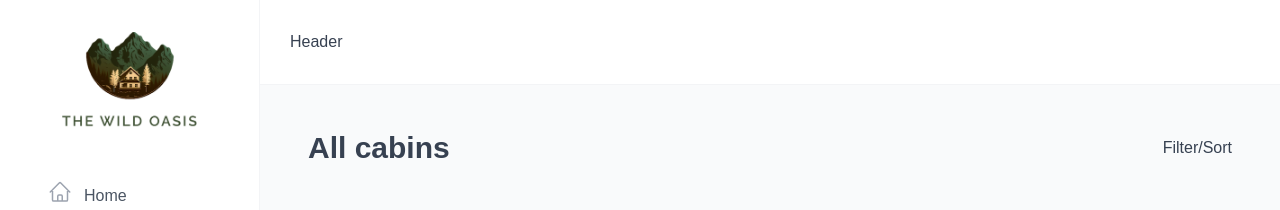
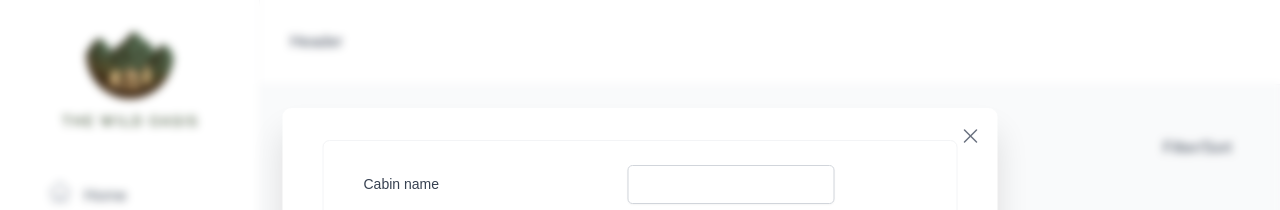
Before and after one commit to Ahmedx44/the-wild-oasis, a React app: page /cabins in a window 1280 px wide. Both pictures are taken after a click on the button "Add new Cabin". Shown: the top 210 px of the page. Built offline with nearby package versions, Linux system fonts and the light colour scheme; no server answers; the database is empty; the HTML template or start-up script is replaced by a standard one.

Commit message:
added modal window

```diff
--- /dev/null
+++ b/src/features/cabins/AddCabin.jsx
@@ -0,0 +1,21 @@
+import {  useState } from "react";
+import Button from "../../ui/Button";
+import Modal from "../../ui/Modal";
+import CreateCabinForm from "./CreateCabinForm";
+
+function AddCabin() {
+    const [isOpenModal, setIsOpenModal] = useState(false);
+    return (
+        <>
+        <Button onClick={() => setIsOpenModal(!isOpenModal)}>Add new Cabin</Button>
+
+        {isOpenModal &&
+        <Modal onClose={()=>setIsOpenModal(false)}>
+            <CreateCabinForm />
+            </Modal>}
+        </>
+
+    )
+}
+
+export default AddCabin
--- a/src/pages/Cabins.jsx
+++ b/src/pages/Cabins.jsx
@@ -1,12 +1,10 @@
 import Heading from "../ui/Heading";
 import Row from "../ui/Row";
 import CabinTable from "../features/cabins/CabinTable";
-import Button from "../ui/Button";
-import { useState } from "react";
-import CreateCabinForm from "../features/cabins/CreateCabinForm";
+import AddCabin from "../features/cabins/AddCabin";
 
 function Cabins() {
-  const [showForm, setShowForm] = useState(false);
+
   return (
     <>
       <Row type="horizontal">
@@ -15,9 +13,7 @@ function Cabins() {
       </Row>
       <Row>
         <CabinTable />
-        <Button onClick={() => setShowForm(!showForm)}>Add new Cabin</Button>
-
-        {showForm && <CreateCabinForm />}
+        <AddCabin/>
       </Row>
     </>
   );
--- a/src/ui/Modal.jsx
+++ b/src/ui/Modal.jsx
@@ -1,4 +1,6 @@
 import styled from "styled-components";
+import CreateCabinForm from "../features/cabins/CreateCabinForm";
+import { HiXMark } from "react-icons/hi2";
 
 const StyledModal = styled.div`
   position: fixed;
@@ -48,3 +50,21 @@ const Button = styled.button`
     color: var(--color-grey-500);
   }
 `;
+
+function Modal({children,onClose}) {
+  return (
+
+    <Overlay>
+  <StyledModal>
+    <Button onClick={()=>onClose()}>
+      <HiXMark/>
+    </Button>
+    <div>
+    {children}
+    </div>
+  </StyledModal>
+  </Overlay>
+    )
+}
+
+export default Modal
```
